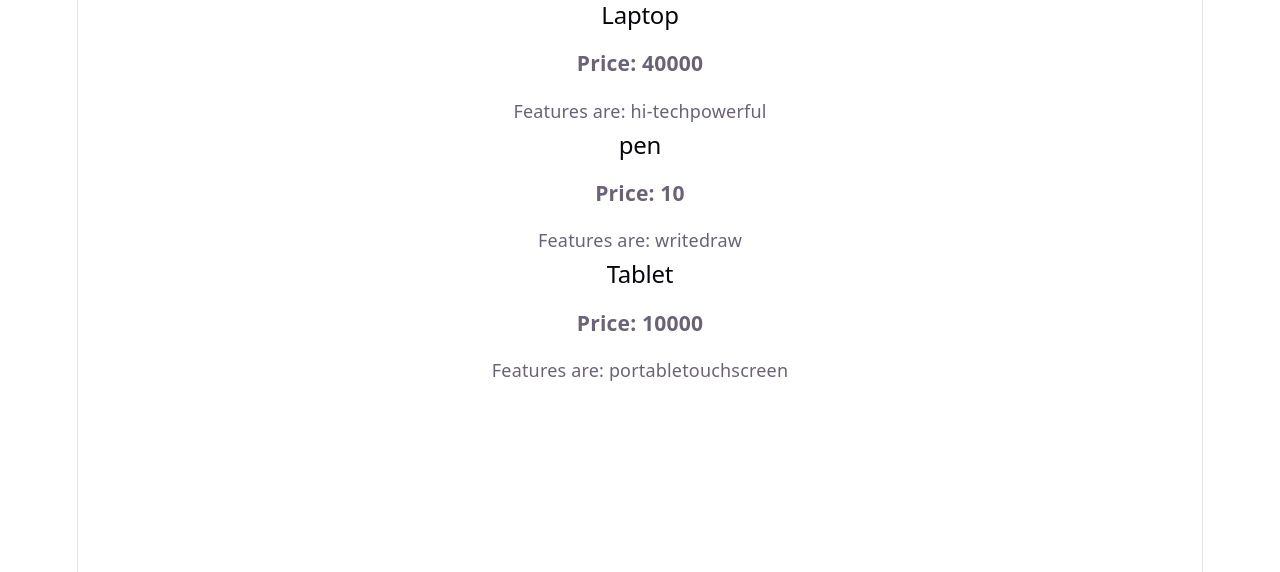
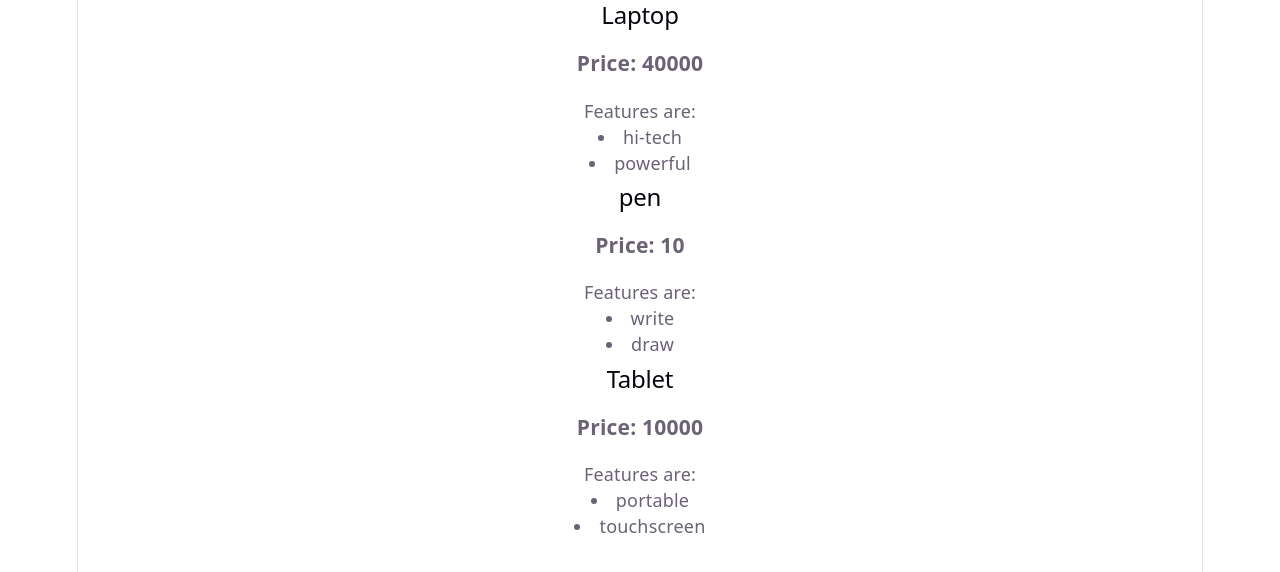
Before and after one commit to mayurigade-hub/revising-react, a React (Vite) app: page / in a window 1280 px wide. Shown: the top 572 px of the page. Built offline with nearby package versions, Linux system fonts and the light colour scheme.

Commit message:
rendering arrays using map

```diff
--- a/src/Product.jsx
+++ b/src/Product.jsx
@@ -5,7 +5,8 @@ function Product( {name, price, features} ) {
         <div className="product">
             <h2>{ name }</h2>
             <h3>Price: { price }</h3>
-            <p> Features are: { features }</p>
+            <p> Features are:
+                { features.map((feature) => <li> { feature } </li>) }</p>
         </div>
 
     )
```
